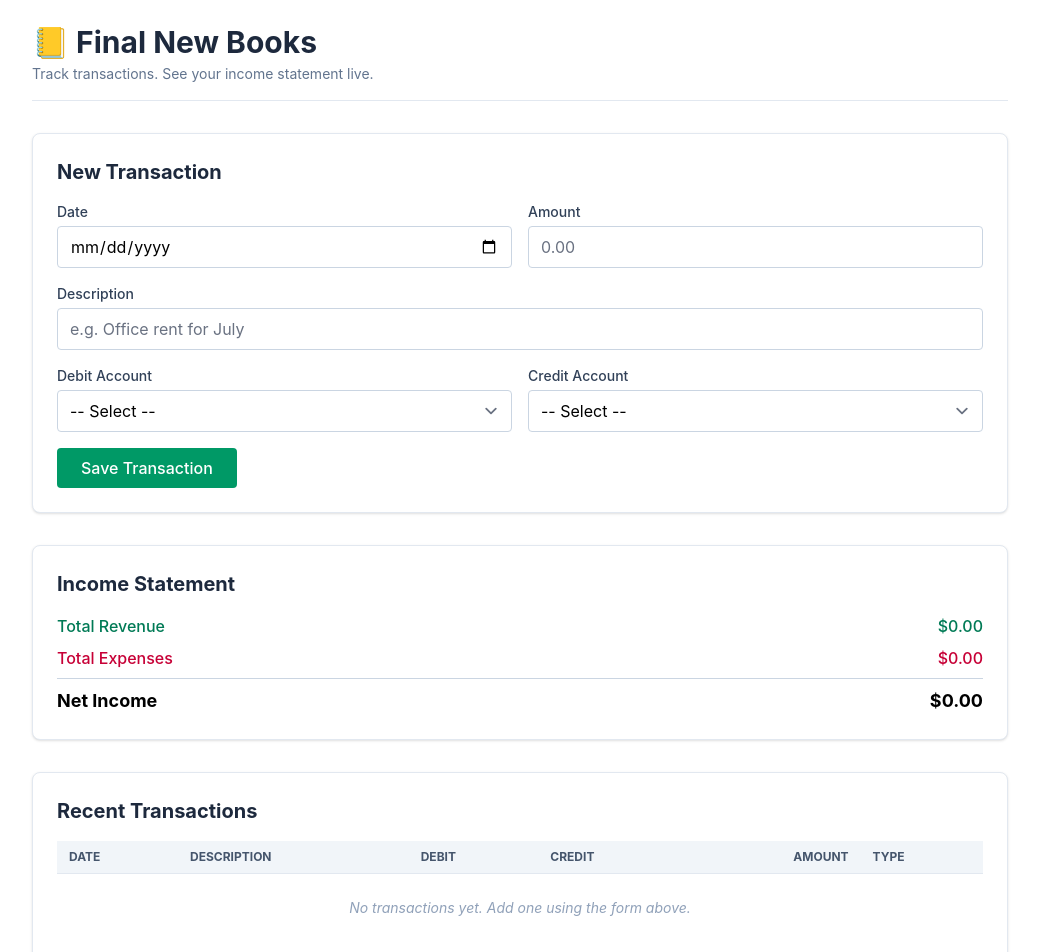
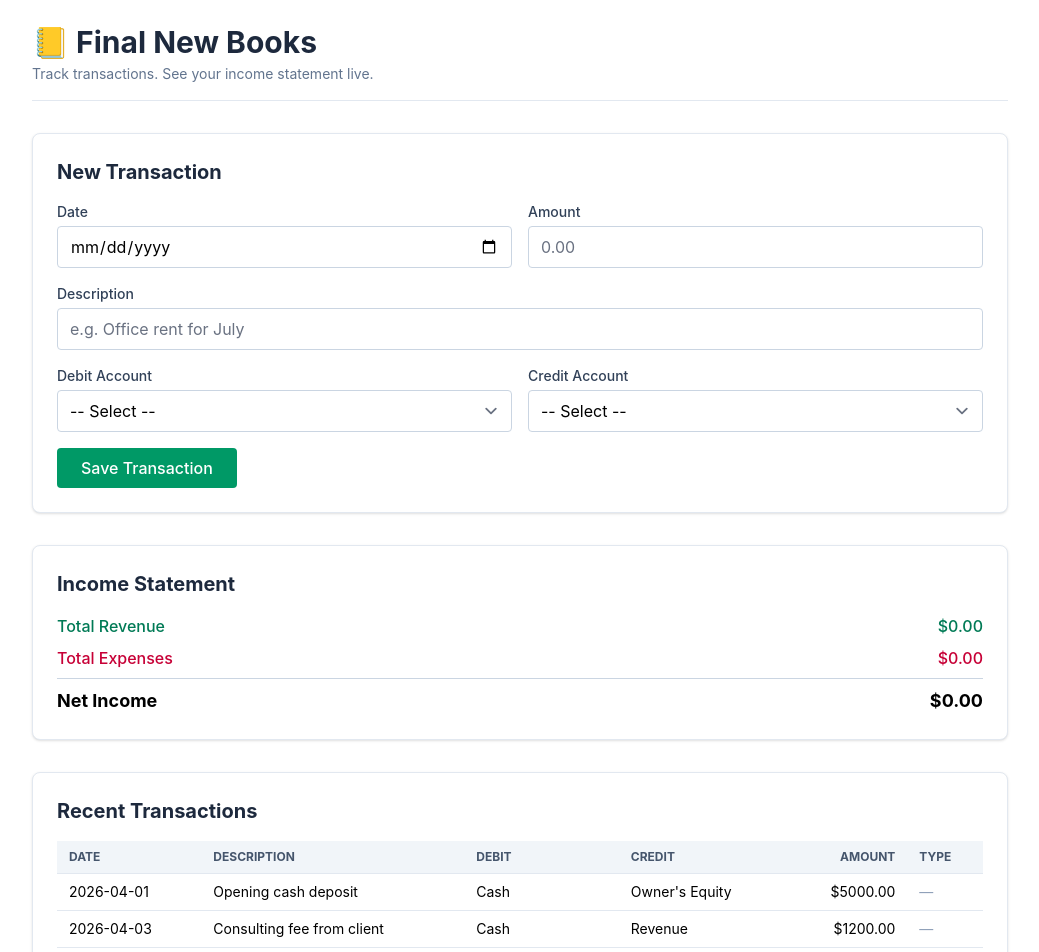
Before and after one commit to kkkkkkkkkaihang/final-newbooks, a SvelteKit app: page / in a window 1280 px wide. Shown: the top 952 px of the page, without its empty margins (120-1159 px from the left). Built offline with nearby package versions, Linux system fonts and the light colour scheme.

Commit message:
2.3 - seed transactions, render with #each

```diff
--- a/src/routes/+page.svelte
+++ b/src/routes/+page.svelte
@@ -136,11 +136,16 @@
 					</tr>
 				</thead>
 				<tbody>
-					<tr class="border-t border-slate-200">
-						<td colspan="6" class="px-3 py-6 text-center text-slate-400 italic">
-							No transactions yet. Add one using the form above.
-						</td>
-					</tr>
+					{#each transactions as t}
+						<tr class="border-t border-slate-200 hover:bg-slate-50">
+							<td class="px-3 py-2">{t.date}</td>
+							<td class="px-3 py-2">{t.description}</td>
+							<td class="px-3 py-2">{t.debit}</td>
+							<td class="px-3 py-2">{t.credit}</td>
+							<td class="px-3 py-2 text-right">${t.amount.toFixed(2)}</td>
+							<td class="px-3 py-2 text-slate-400">—</td>
+						</tr>
+					{/each}
 				</tbody>
 			</table>
 		</div>
```
